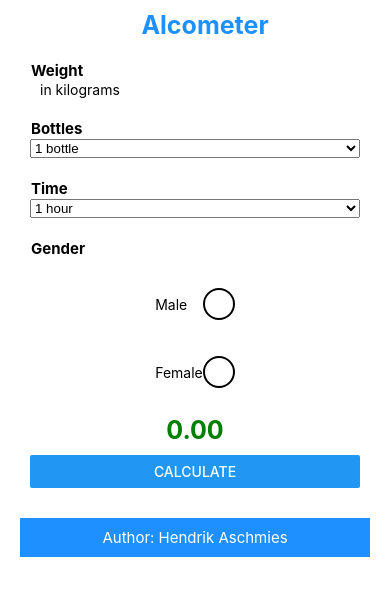
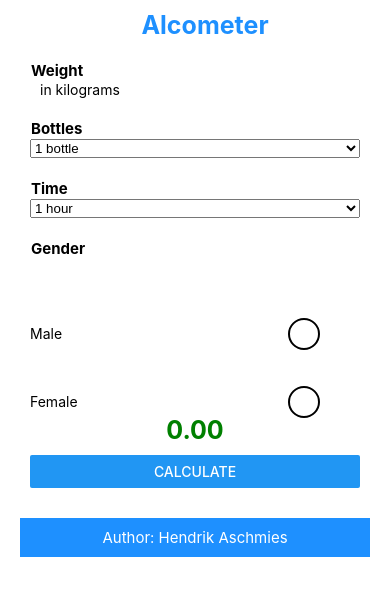
Before and after one commit to hendrik1908/Alcometer_Assignment, a React Native app: screen / in a window 390 px wide. Shown: the top 596 px of the page. Built offline with nearby package versions, Linux system fonts and the light colour scheme.

Commit message:
Radio button design works

```diff
--- a/style/radioButtonStyle.js
+++ b/style/radioButtonStyle.js
@@ -10,8 +10,8 @@ export default StyleSheet.create({
 	},
     wrapperComponent: {
         flex: 1,
-        alignItems: 'center',
-        justifyContent: 'center',
+        alignItems: 'flex-start',
+        justifyContent: 'flex-start',
     },
     text: {
         marginRight: 10,
@@ -26,6 +26,7 @@ export default StyleSheet.create({
 		borderColor: 'black',
 		alignItems: 'center',
 		justifyContent: 'center',
+        marginLeft: 210,
 	},
 	selected: {
 		width: 16,
```
